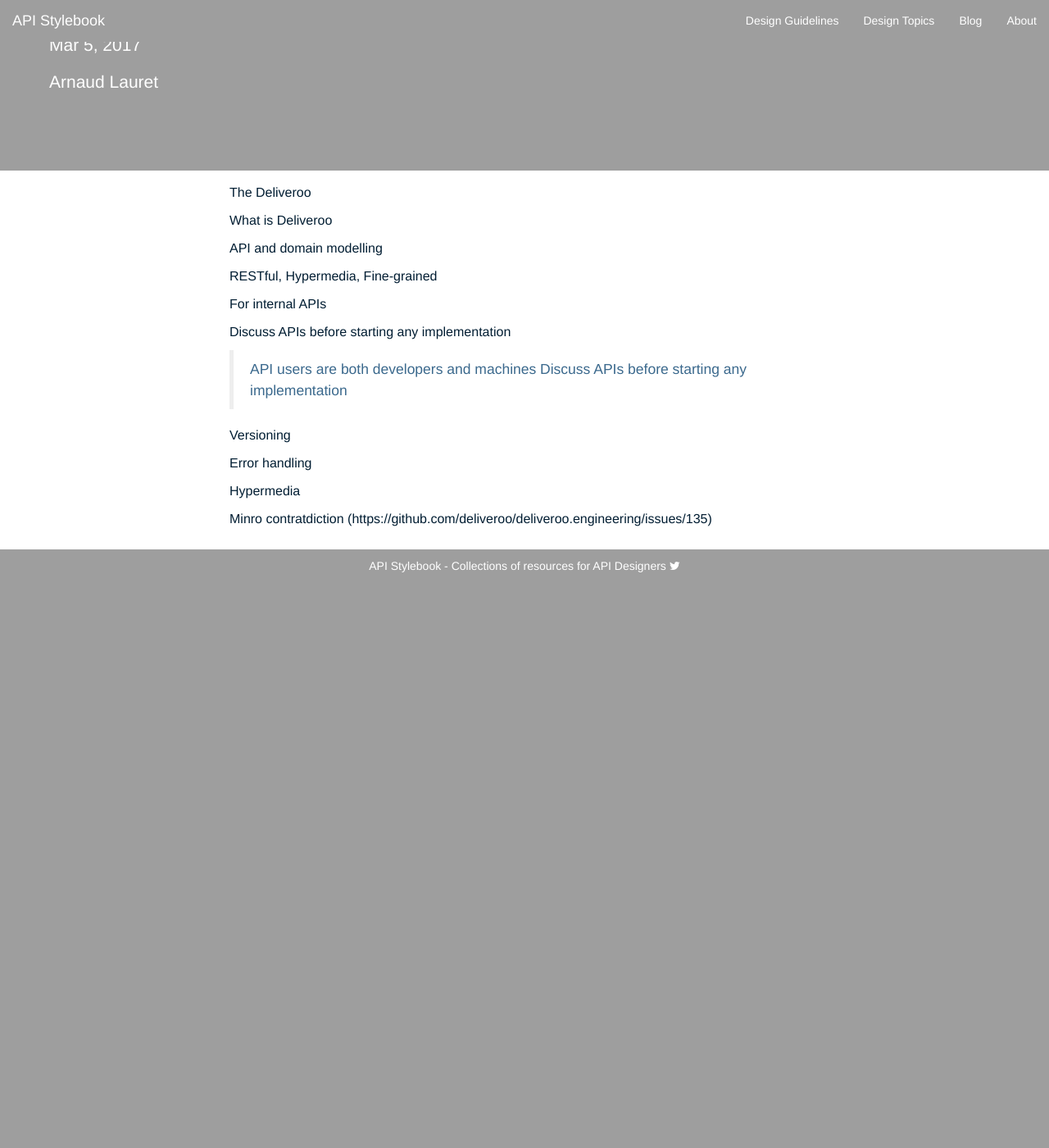
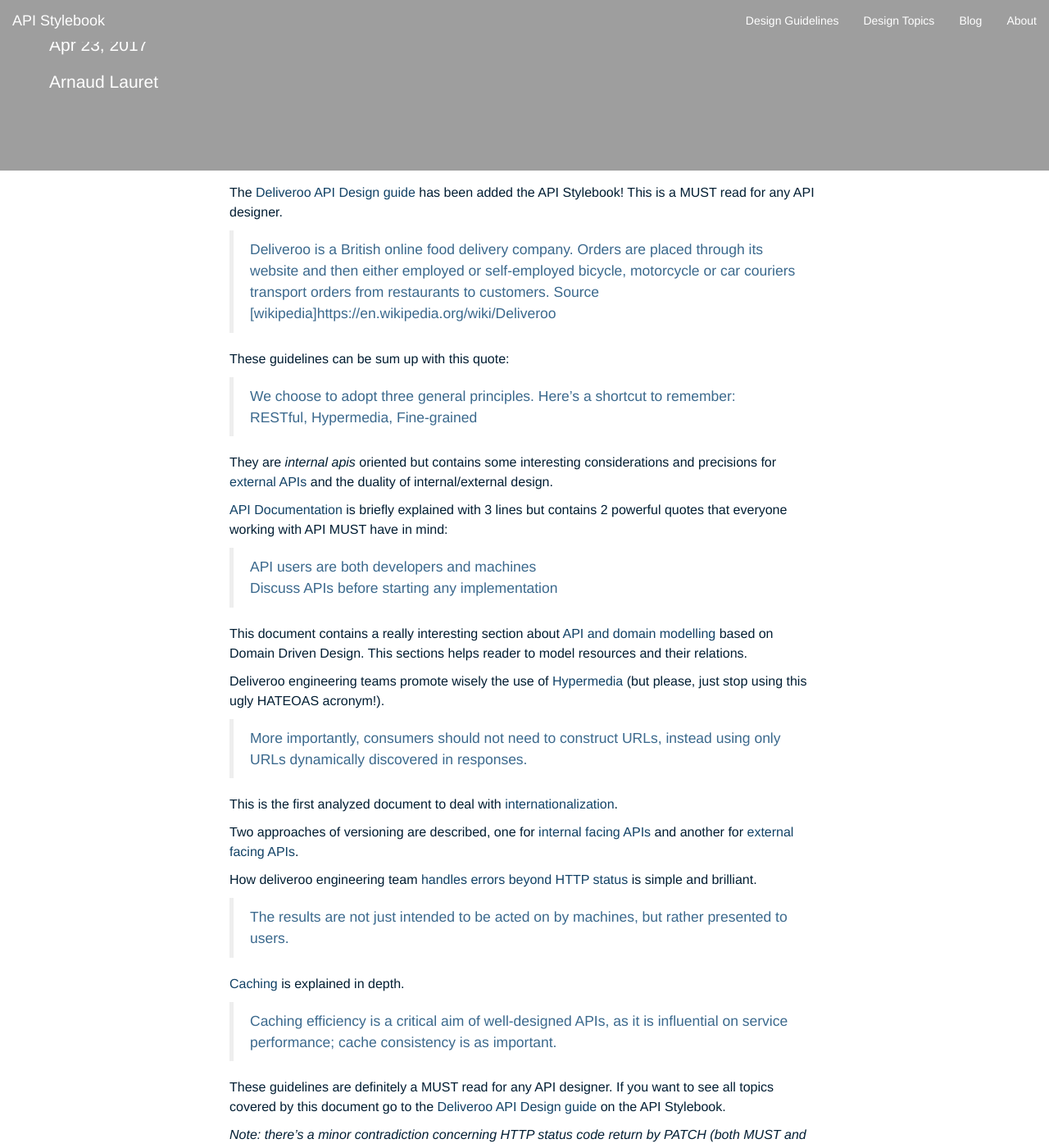
Before and after one commit to arno-di-loreto/apistylebook.com, a Jekyll site: the page built from web/_posts/2017-04-23-deliveroo-api-design-styleguide.md, in a window 1280 px wide and 1400 px high, scrolled down 227 px. Shown: the whole window at 82% size. Built offline with Jekyll 4.4.1, drawn with Linux system fonts in a browser that asks for light colours; before the commit the page ends 937 px from its top, so only the background shows below that; some of the changed text lies outside the part shown.

Commit message:
Added deliveroo post

```diff
--- a/web/_posts/2017-04-23-deliveroo-api-design-styleguide.md
+++ b/web/_posts/2017-04-23-deliveroo-api-design-styleguide.md
@@ -1,32 +1,47 @@
 ---
 layout: post
 title: Deliveroo API Design Styleguide added on the API Stylebook
-date: 2017-03-05
+date: 2017-04-23
 categories: Update
 permalink: /blog/deliveroo-api-design-styleguide-added-on-the-api-stylebook
 author: Arnaud Lauret
 ---
 
-The Deliveroo
+The [Deliveroo API Design guide](/design/guidelines/deliveroo-api-design-guidelines) has been added the API Stylebook! This is a MUST read for any API designer.
 
-What is Deliveroo
+> Deliveroo is a British online food delivery company. Orders are placed through its website and then either employed or self-employed bicycle, motorcycle or car couriers transport orders from restaurants to customers.
+> Source [wikipedia]https://en.wikipedia.org/wiki/Deliveroo
 
-API and domain modelling
+These guidelines can be sum up with this quote:
 
-RESTful, Hypermedia, Fine-grained
+> We choose to adopt three general principles. Here’s a shortcut to remember:
+> RESTful, Hypermedia, Fine-grained
 
-For internal APIs
+They are *internal apis* oriented but contains some interesting considerations and precisions for [external APIs](http://deliveroo.engineering/guidelines/api-design/#external-facing) and the duality of internal/external design.
 
-Discuss APIs before starting any implementation
+[API Documentation](http://deliveroo.engineering/guidelines/api-design/#documenting-apis) is briefly explained with 3 lines but contains 2 powerful quotes that everyone working with API MUST have in mind:
 
 > API users are both developers and machines
 > Discuss APIs before starting any implementation
 
+This document contains a really interesting section about [API and domain modelling](http://deliveroo.engineering/guidelines/api-design/#api-and-domain-modelling) based on Domain Driven Design. This sections helps reader to model resources and their relations.
 
-Versioning
+Deliveroo engineering teams promote wisely the use of [Hypermedia](http://deliveroo.engineering/guidelines/api-design/#hypermedia--hateoas) (but please, just stop using this ugly HATEOAS acronym!).
 
-Error handling
+> More importantly, consumers should not need to construct URLs, instead using only URLs dynamically discovered in responses.
 
-Hypermedia
+This is the first analyzed document to deal with [internationalization](http://deliveroo.engineering/guidelines/api-design/#internationalisation-i18n).
 
-Minro contratdiction (https://github.com/deliveroo/deliveroo.engineering/issues/135)
+Two approaches of versioning are described, one for [internal facing APIs](http://deliveroo.engineering/guidelines/api-design/#versioning) and another for [external facing APIs](http://deliveroo.engineering/guidelines/api-design/#public-friendly-apis).
+
+How deliveroo engineering team [handles errors beyond HTTP status](http://deliveroo.engineering/guidelines/api-design/#return-codes-and-errors) is simple and brilliant.
+
+> The results are not just intended to be acted on by machines, but rather presented to users.
+
+[Caching](http://deliveroo.engineering/guidelines/api-design/#caching) is explained in depth.
+
+> Caching efficiency is a critical aim of well-designed APIs, as it is influential on service performance; cache consistency is as important.
+
+These guidelines are definitely a MUST read for any API designer. If you want to see all topics covered by this document go to the [Deliveroo API Design guide](/design/guidelines/deliveroo-api-design-guidelines) on the API Stylebook.
+
+*Note: there's a minor contradiction concerning HTTP status code return by PATCH (both MUST and MUST NOT return 200), an [issue](https://github.com/deliveroo/deliveroo.engineering/issues/135) has been declared.*
```
